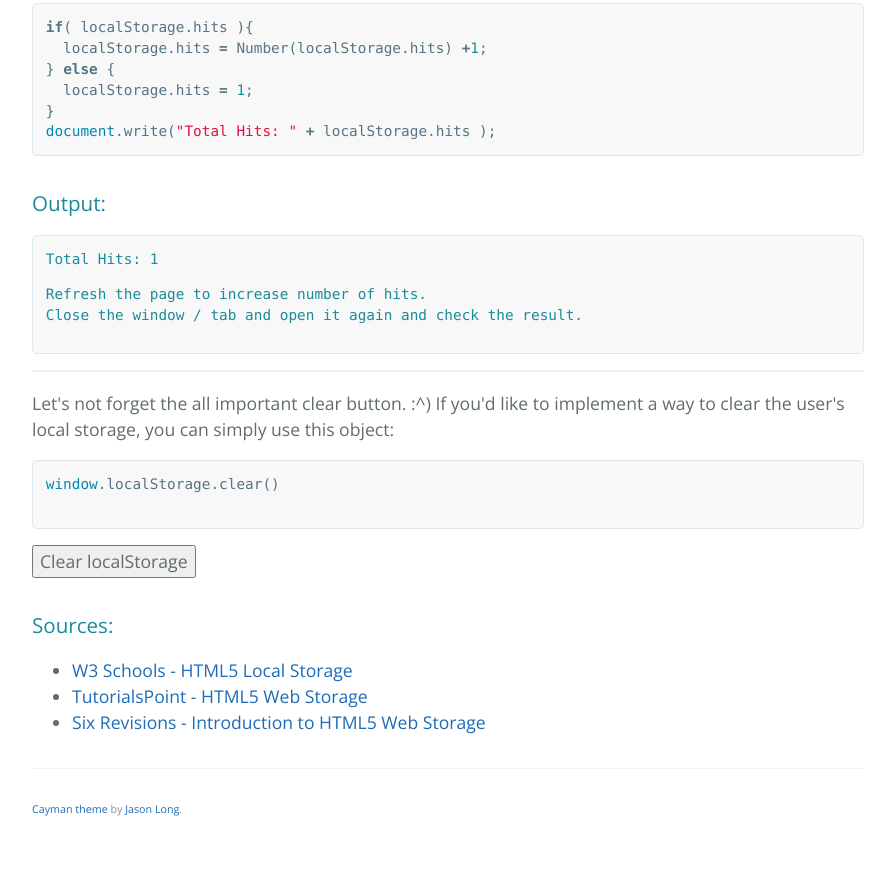
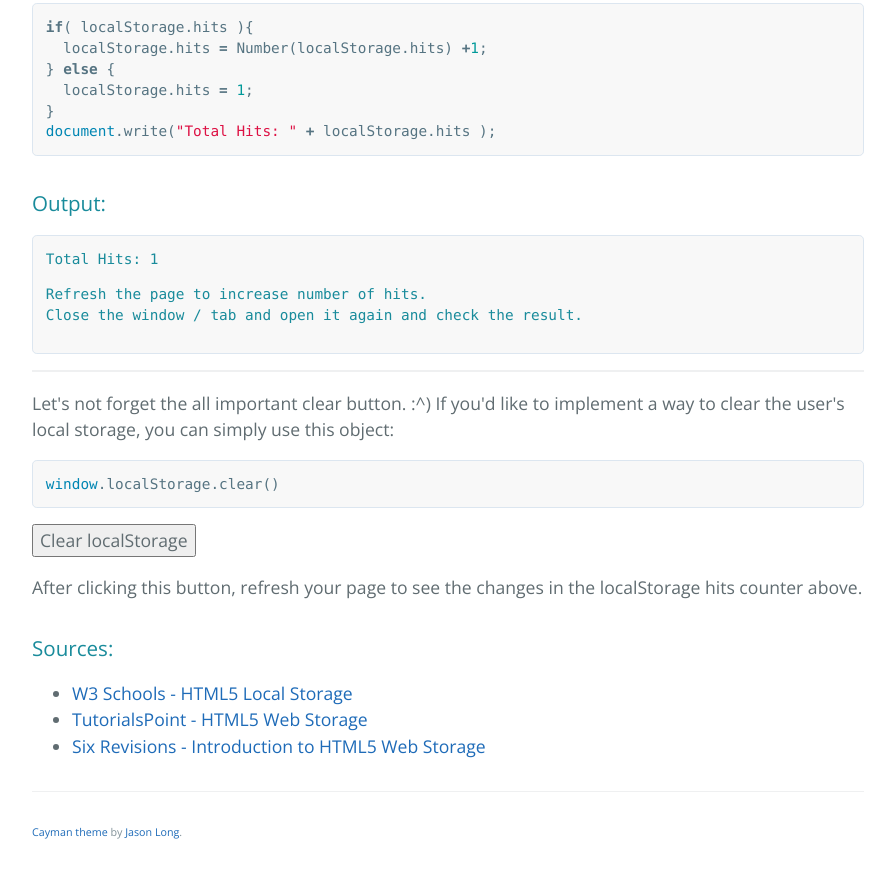
Before and after one commit to Ahuire-Ricardo/reed-jacob.github.io, a plain HTML site: page gh-pages/local-storage.html in a window 1280 px wide. Shown: the part 1096-1974 px from the top of the page, without its empty margins (192-1087 px from the left). Drawn offline with nearby package versions, Linux system fonts and the light colour scheme.

Commit message:
Added description to button :grin:

```diff
--- a/gh-pages/local-storage.html
+++ b/gh-pages/local-storage.html
@@ -96,9 +96,9 @@ document.write("Total Hits: " + localStorage.hits );</code></pre>
       <hr>
 
       <p>Let's not forget the all important clear button. :^) If you'd like to implement a way to clear the user's local storage, you can simply use this object:</p>
-      <pre><code data-language="javascript">window.localStorage.clear()
-      </code></pre>
+      <pre><code data-language="javascript">window.localStorage.clear()</code></pre>
       <button type="button" onclick="window.localStorage.clear()">Clear localStorage</button>
+      <p>After clicking this button, refresh your page to see the changes in the localStorage hits counter above.</p>
 
 
       <h3>Sources:</h3>
```
